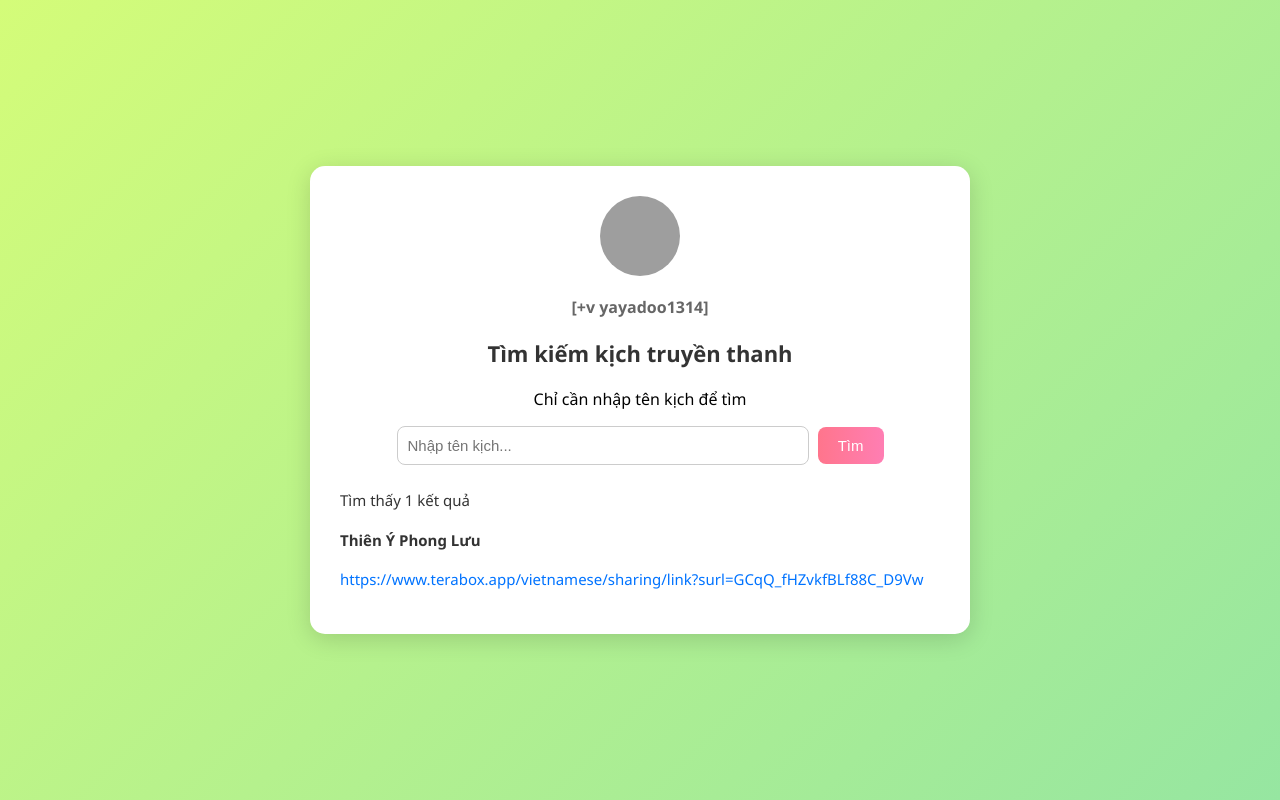
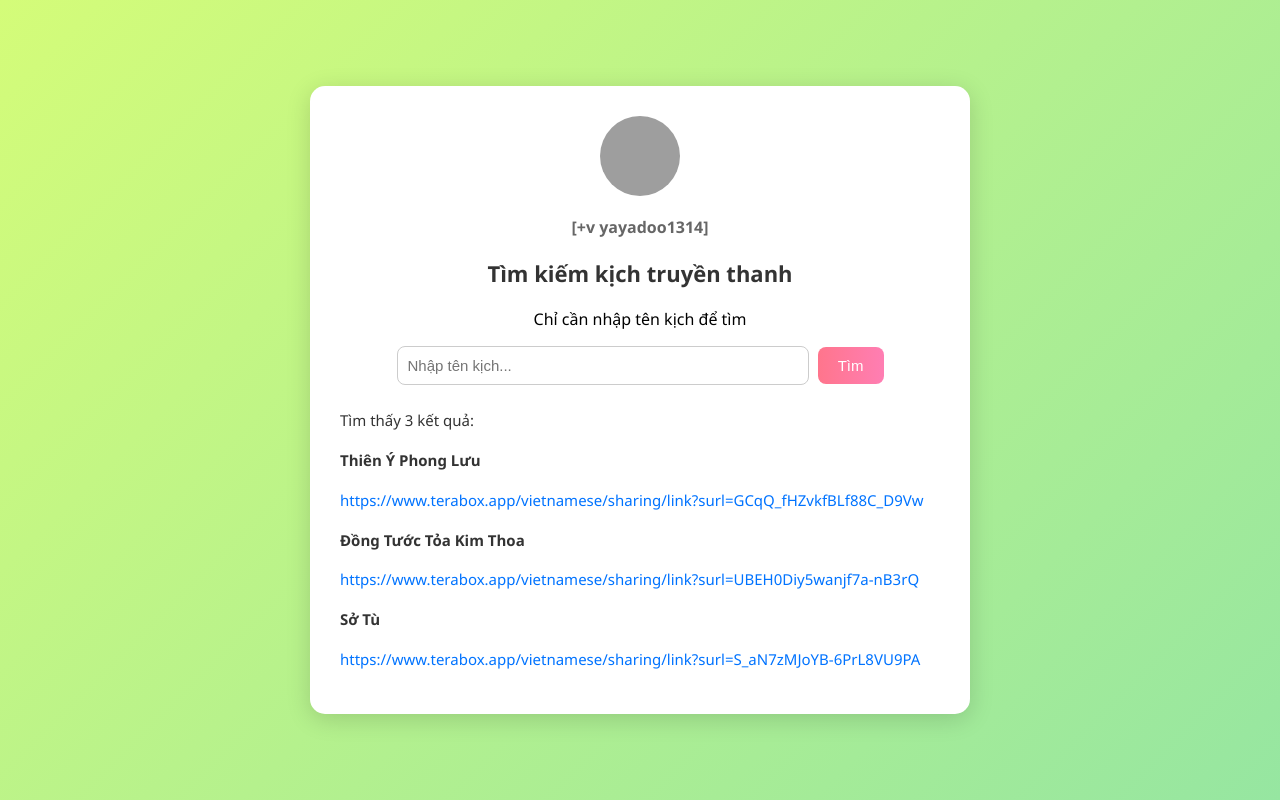
Before and after one commit to nengoz195/kichtruyenthanh-timkiem, a plain HTML site: page index.html in a window 1280 px wide. Both pictures are taken after a click on the button "Tìm". Drawn offline with Linux system fonts and the light colour scheme; grey boxes are pictures that could not be loaded.

Commit message:
Update index.html

```diff
--- a/index.html
+++ b/index.html
@@ -66,6 +66,9 @@
       font-size: 15px;
       color: #333;
     }
+    .item {
+      margin-bottom: 15px;
+    }
     a {
       color: #0073ff;
       text-decoration: none;
@@ -94,20 +97,26 @@
 
   <script>
     async function searchDrama() {
-      const query = document.getElementById('searchInput').value.trim();
+      const query = document.getElementById('searchInput').value.trim().toLowerCase();
       const resultDiv = document.getElementById('result');
       resultDiv.innerHTML = "Đang tìm...";
 
       const response = await fetch('data.json');
       const data = await response.json();
 
-      const found = data.find(item => item.name.includes(query));
-      if (found) {
-        resultDiv.innerHTML = `
-          <p>Tìm thấy 1 kết quả</p>
-          <h4>${found.title}</h4>
-          <p><a href="${found.link}" target="_blank">${found.link}</a></p>
-        `;
+      const found = data.filter(item => item.name.toLowerCase().includes(query));
+
+      if (found.length > 0) {
+        let html = `<p>Tìm thấy ${found.length} kết quả:</p>`;
+        found.forEach(item => {
+          html += `
+            <div class="item">
+              <h4>${item.title}</h4>
+              <p><a href="${item.link}" target="_blank">${item.link}</a></p>
+            </div>
+          `;
+        });
+        resultDiv.innerHTML = html;
       } else {
         resultDiv.innerHTML = "Không tìm thấy kết quả nào";
       }
```
